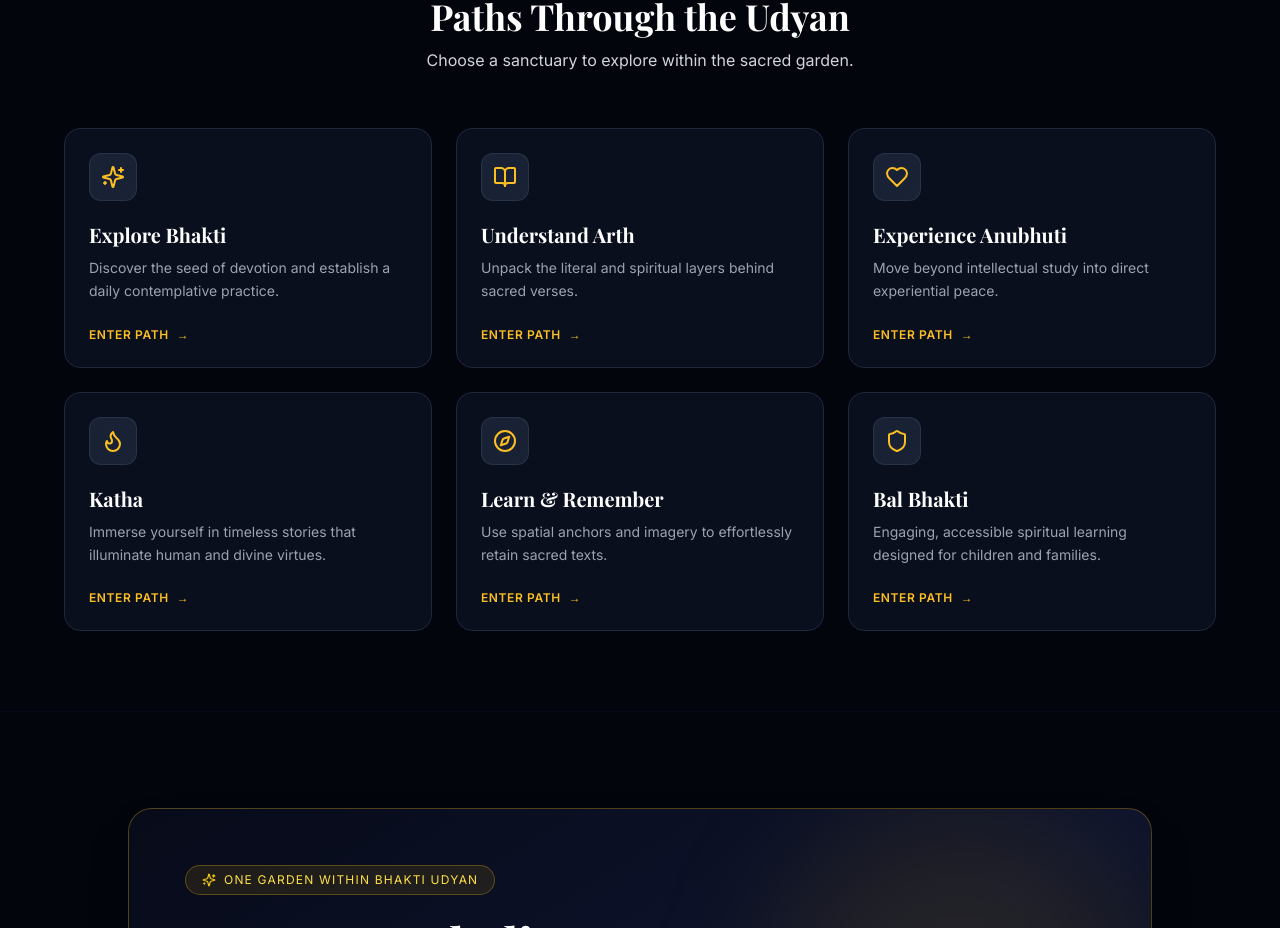
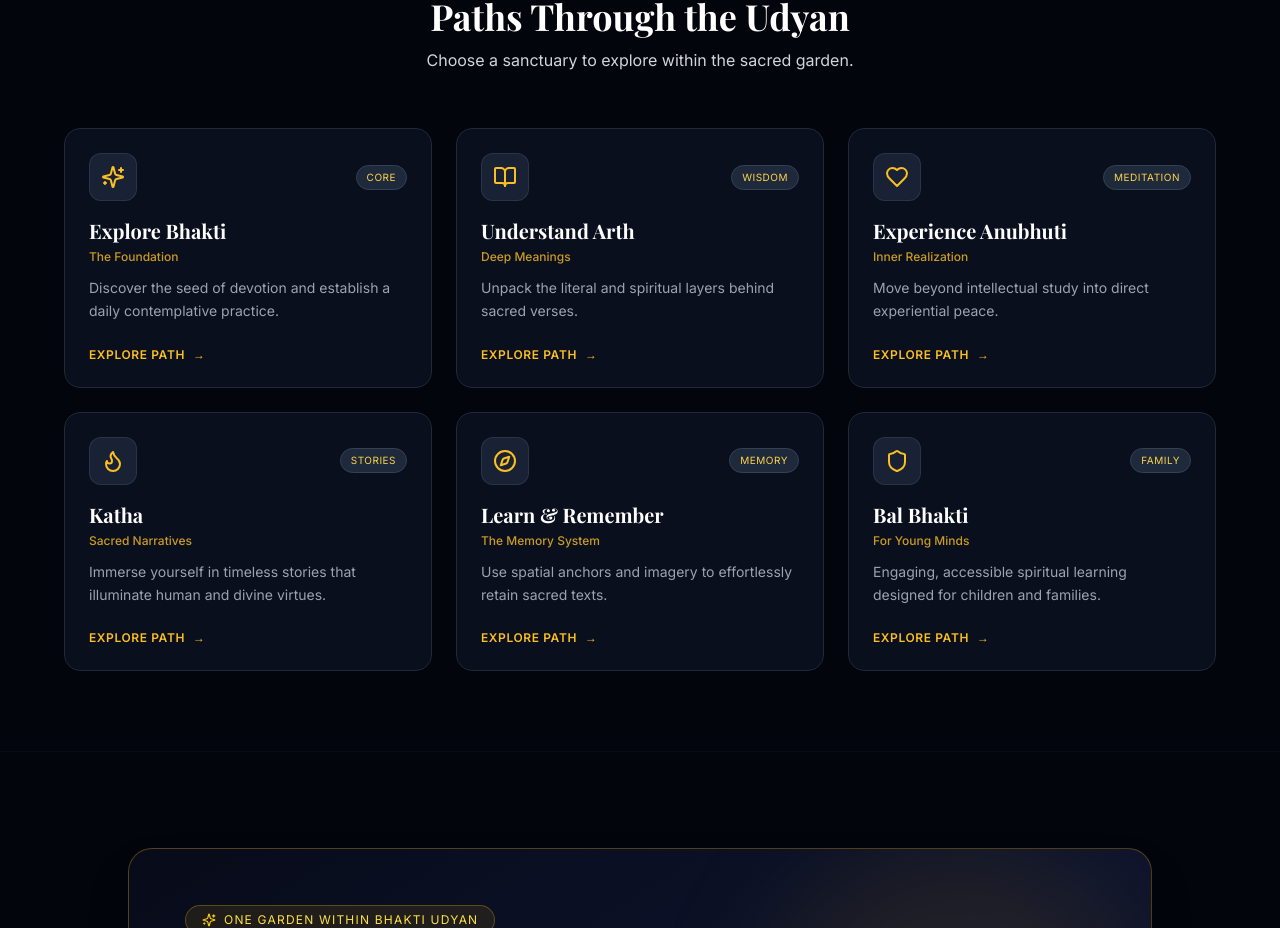
Before and after one commit to idea-ai-labs/bhakti-udyan, a Next.js app: page / in a window 1280 px wide. Shown: the part 1714-2642 px from the top of the page. Built offline with nearby package versions, Linux system fonts and the light colour scheme; a web font is replaced by a local one.

Commit message:
Update SacredGardenNav.tsx

```diff
--- a/src/components/SacredGardenNav.tsx
+++ b/src/components/SacredGardenNav.tsx
@@ -1,7 +1,7 @@
 'use client';
 
 import { GARDEN_PATHS } from '../data/udyanData';
-import { Compass, Sparkles, BookOpen, Heart, Flame, Shield } from 'lucide-react';
+import { Sparkles, BookOpen, Heart, Flame, Compass, Shield } from 'lucide-react';
 
 const icons = [Sparkles, BookOpen, Heart, Flame, Compass, Shield];
 
@@ -25,27 +25,35 @@ export default function SacredGardenNav() {
           {GARDEN_PATHS.map((path, idx) => {
             const IconComponent = icons[idx % icons.length];
             return (
-              <a
-                key={path.title}
-                href={path.link || '#bagiche'}
+              <div
+                key={path.id}
                 className="group relative bg-slate-900/60 border border-slate-800 hover:border-amber-500/50 rounded-2xl p-6 transition-all duration-300 hover:-translate-y-1 hover:shadow-xl hover:shadow-amber-500/5 backdrop-blur-sm flex flex-col justify-between"
               >
                 <div>
-                  <div className="w-12 h-12 rounded-xl bg-slate-800/80 border border-slate-700/60 flex items-center justify-center text-amber-400 mb-5 group-hover:bg-amber-500/10 group-hover:border-amber-500/30 transition-colors">
-                    <IconComponent className="w-6 h-6" />
+                  <div className="flex items-center justify-between mb-4">
+                    <div className="w-12 h-12 rounded-xl bg-slate-800/80 border border-slate-700/60 flex items-center justify-center text-amber-400 group-hover:bg-amber-500/10 group-hover:border-amber-500/30 transition-colors">
+                      <IconComponent className="w-6 h-6" />
+                    </div>
+                    <span className="text-[10px] uppercase tracking-wider px-2.5 py-1 rounded-full bg-slate-800 text-amber-300 border border-slate-700">
+                      {path.badge}
+                    </span>
                   </div>
-                  <h3 className="text-xl font-bold text-white mb-2 font-serif group-hover:text-amber-300 transition-colors">
+                  <h3 className="text-xl font-bold text-white mb-1 font-serif group-hover:text-amber-300 transition-colors">
                     {path.title}
                   </h3>
+                  <p className="text-xs text-amber-400/80 mb-3 font-medium">{path.subtitle}</p>
                   <p className="text-gray-400 text-sm leading-relaxed mb-6">
                     {path.description}
                   </p>
                 </div>
-                <div className="flex items-center gap-2 text-xs font-semibold text-amber-400 tracking-wider uppercase">
-                  <span>Enter Path</span>
+                <a
+                  href="#bagiche"
+                  className="inline-flex items-center gap-2 text-xs font-semibold text-amber-400 tracking-wider uppercase group-hover:underline"
+                >
+                  <span>Explore Path</span>
                   <span className="transform group-hover:translate-x-1 transition-transform">→</span>
-                </div>
-              </a>
+                </a>
+              </div>
             );
           })}
         </div>
```
